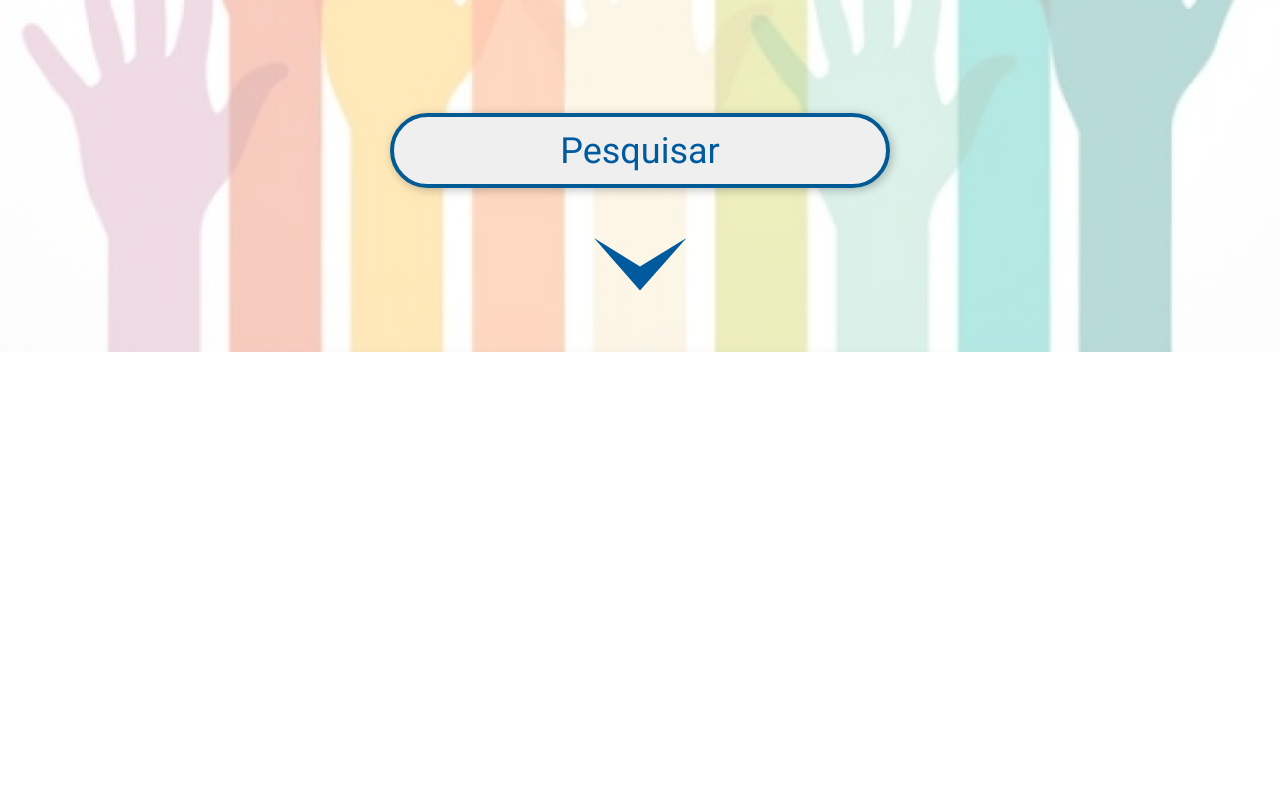
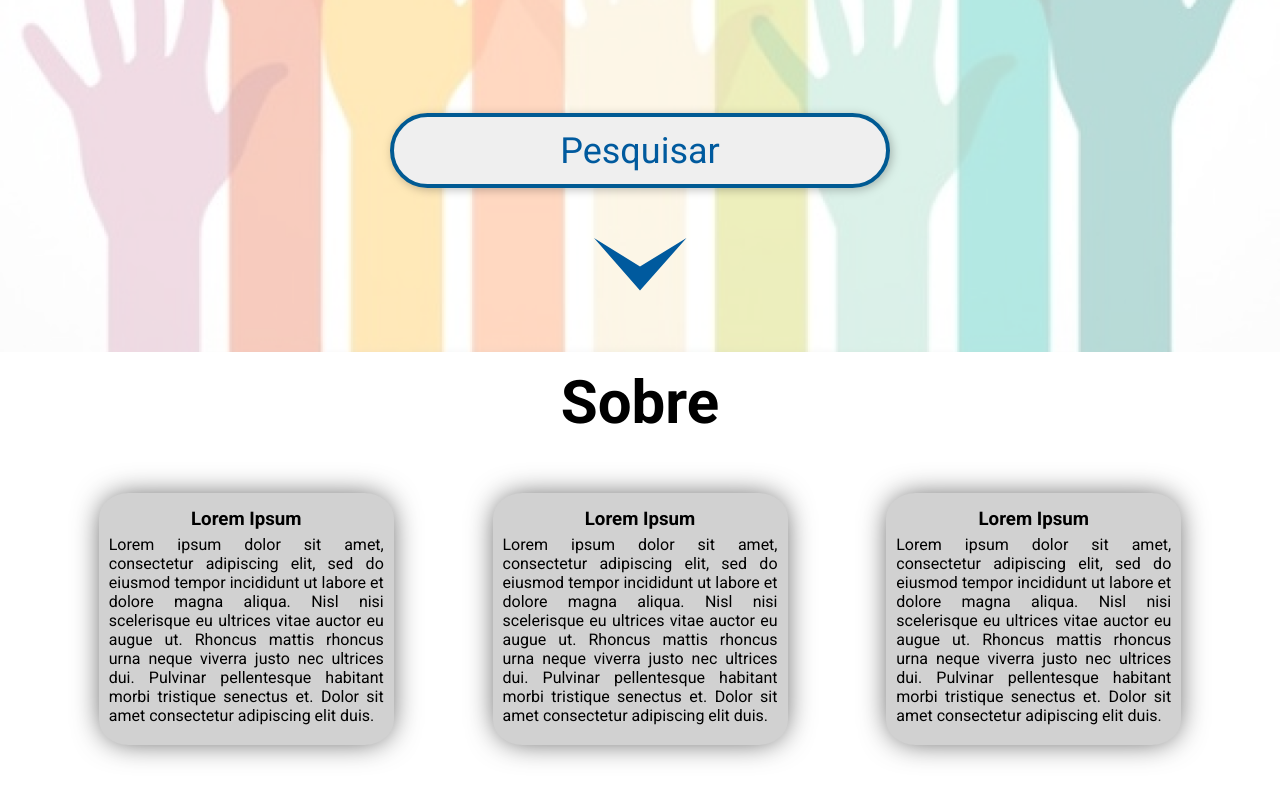
Before and after one commit to DenvProject/Denv-Front-end, a React (Create React App) app: page / in a window 1280 px wide. Shown: the part 448-1248 px from the top of the page. Before the commit the page ends 800 px from the top, so only its background shows below. Built offline with nearby package versions, Linux system fonts and the light colour scheme.

Commit message:
Continue the develompment of the landingPage
Co-authored-by: abner423<abner.f.c.r@hotmail.com>

```diff
--- a/src/pages/Landing/Landing.js
+++ b/src/pages/Landing/Landing.js
@@ -13,7 +13,7 @@ export default class LandingPage extends React.Component {
         <nav class="navbar"></nav>
         <div id="main" class="main">
           <div class="logo">
-            <p>DENV</p>
+            <h1>DENV</h1>
             <img
               src={Logo}
               alt="Logo do denv"
@@ -30,6 +30,44 @@ export default class LandingPage extends React.Component {
           </a>
         </div>
         <div id="about" class="about">
+          <div class="divTitle">
+            <h2>Sobre</h2>
+          </div>
+
+          <div class="hiwCards">
+            <div className="hiwCard">
+              <span className="hiwTitle">
+                <h3>Lorem Ipsum</h3>
+              </span>
+              <span className="hiwContent">
+                Lorem ipsum dolor sit amet, consectetur adipiscing elit, sed do eiusmod tempor incididunt ut labore et dolore magna aliqua.
+                Nisl nisi scelerisque eu ultrices vitae auctor eu augue ut. Rhoncus mattis rhoncus urna neque viverra justo nec ultrices dui.
+                Pulvinar pellentesque habitant morbi tristique senectus et. Dolor sit amet consectetur adipiscing elit duis.
+              </span>
+            </div>
+
+            <div className="hiwCard">
+              <span className="hiwTitle">
+                <h3>Lorem Ipsum</h3>
+              </span>
+              <span className="hiwContent">
+                Lorem ipsum dolor sit amet, consectetur adipiscing elit, sed do eiusmod tempor incididunt ut labore et dolore magna aliqua.
+                Nisl nisi scelerisque eu ultrices vitae auctor eu augue ut. Rhoncus mattis rhoncus urna neque viverra justo nec ultrices dui.
+                Pulvinar pellentesque habitant morbi tristique senectus et. Dolor sit amet consectetur adipiscing elit duis.
+              </span>
+            </div>
+
+            <div className="hiwCard">
+              <span className="hiwTitle">
+                <h3>Lorem Ipsum</h3>
+              </span>
+              <span className="hiwContent">
+                Lorem ipsum dolor sit amet, consectetur adipiscing elit, sed do eiusmod tempor incididunt ut labore et dolore magna aliqua.
+                Nisl nisi scelerisque eu ultrices vitae auctor eu augue ut. Rhoncus mattis rhoncus urna neque viverra justo nec ultrices dui.
+                Pulvinar pellentesque habitant morbi tristique senectus et. Dolor sit amet consectetur adipiscing elit duis.
+              </span>
+            </div>
+          </div>
 
         </div>
         <div id="hiw" class="hiw">
--- a/src/pages/Landing/styles.css
+++ b/src/pages/Landing/styles.css
@@ -1,7 +1,7 @@
 
 .landingContainer{
   width: 100%;
-  height: 100vh;
+  height: 100%;
 
   background-image: url('../../assets/images/handsUp.png');
   background-repeat: no-repeat;
@@ -9,6 +9,7 @@
   background-attachment: fixed;
 
   display: flex;
+  flex-direction: column;
   align-items: center;
   justify-content: center;
 }
@@ -33,7 +34,7 @@
   height: 354px;
 }
 
-.landingContainer .main .logo p {
+.landingContainer .main .logo h1 {
   font-size: 64px;
   font-weight: bold;
   color: var(--bg-color);
@@ -66,3 +67,55 @@
 .landingContainer .main .arrowDown {
   margin-top: 50px;
 }
+
+.landingContainer .about{
+  display: flex;
+  flex-direction: column;
+  align-items: center;
+
+  background-color:white;
+  width:100%;
+  height: 450px;
+
+  padding: 15px 5px 0 5px;
+}
+
+.landingContainer .about .hiwCards {
+  display: flex;
+  flex-direction: row;
+  align-items: center;
+  justify-content: space-evenly;
+
+  width: 100%;
+
+  margin-top: 55px;
+}
+
+.landingContainer .about .hiwCards .hiwCard {
+  width: 275px;
+  /* height: 500px; */
+  background-color: #d1d1d1;
+  border-radius: 10%;
+
+  padding: 15px 10px 15px 10px;
+
+  display: flex;
+  flex-direction: column;
+  align-items: center;
+  justify-content: space-between;
+
+  -webkit-box-shadow: 0px 0px 30px -5px rgba(0,0,0,0.75);
+  -moz-box-shadow: 0px 0px 30px -5px rgba(0,0,0,0.75);
+  box-shadow: 0px 0px 30px -5px rgba(0,0,0,0.75);
+}
+.landingContainer .about .hiwCards .hiwCard .hiwContent{
+    width: 100%;
+    padding: 5px;
+    text-align: justify;
+    word-wrap: break-word;
+}
+.landingContainer .about .divTitle{
+    font-size: 40px;
+    font-style: normal;
+    font-weight: normal;
+}
```
